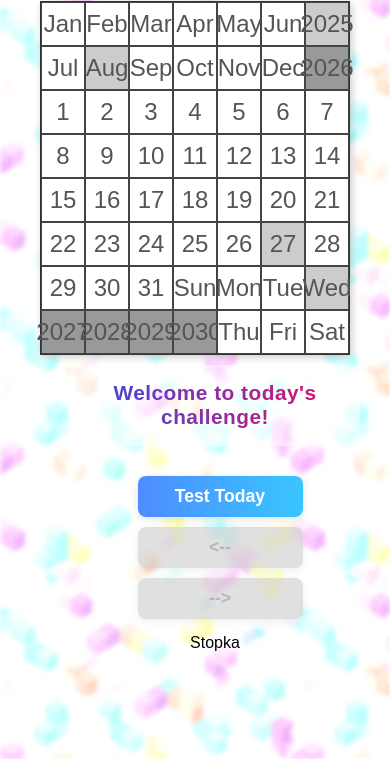
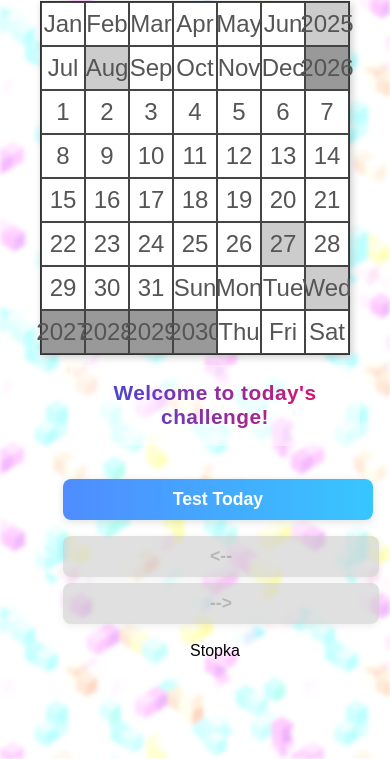
Before and after one commit to BogdanPasterak/BogdanPasterak.github.io, a plain HTML site: page index.html in a window 390 px wide. Shown: the part 85-844 px from the top of the page. Drawn offline with Linux system fonts and the light colour scheme.

Commit message:
uklad btn, zlamana linia

```diff
--- a/index.html
+++ b/index.html
@@ -23,8 +23,10 @@
             </div>
             <div class="buttons-container">
                 <button id="test">Test Today</button>
-                <button id="left" disabled>&lt;--</button>
-                <button id="right" disabled>--&gt;</button>
+                <div>
+                    <button id="left" disabled>&lt;--</button>
+                    <button id="right" disabled>--&gt;</button>
+                </div>
             </div>
             <footer>Stopka</footer>
 
--- a/script.js
+++ b/script.js
@@ -333,7 +333,7 @@ function setShapeOnBoard() {
 
 // 4  Modals
 function showModal(message, callback, singleButton = false) {
-    msg.textContent = message;
+    msg.innerHTML = message;
     modal.classList.remove('modal-hidden');
     board.classList.add('modal-blur');
 
@@ -409,7 +409,7 @@ btnLeft.onclick = function () {
 
 btnRight.onclick = function () {
     if (ustawione.length) {
-        showModal("Are you sure you want to see the entire solution?\nYou will spoil the fun of working independently.", function(result) {
+        showModal(`Are you sure you want to see the entire solution?<br><b>You will spoil the fun of working independently.</b>`, function(result) {
             if(result) {
                 while (ustawione.length) {
                     let o = ustawione.pop();
--- a/style.css
+++ b/style.css
@@ -128,14 +128,15 @@ h1, h2 {
     flex-wrap: wrap;
 }
 
-.buttons-container button {
+button {
     flex: 1 1 25%;
     min-width: 155px;
     max-width: 25%;
     box-sizing: border-box;
+
 }
 
-.buttons-container button:disabled {
+button:disabled {
     opacity: 0.5;
     cursor: not-allowed;
 }
@@ -250,7 +251,7 @@ h1, h2 {
         flex-direction: column;
         align-items: stretch;
     }
-    .buttons-container button {
+    button {
         max-width: 100%;
         width: 100%;
     }
@@ -293,8 +294,7 @@ h1, h2 {
 }
 
 /* Stylowanie przycisków w .buttons-container i w modalu */
-.buttons-container button,
-.modal-buttons button {
+button {
     padding: 10px 28px;
     font-size: 1.1em;
     border-radius: 8px;
@@ -305,17 +305,15 @@ h1, h2 {
     box-shadow: 0 2px 8px rgba(0,0,0,0.12);
     cursor: pointer;
     transition: background 0.2s, transform 0.2s;
-    margin: 0 5px;
+    margin: 3px;
 }
 
-.buttons-container button:hover:not(:disabled),
-.modal-buttons button:hover:not(:disabled) {
+button:hover:not(:disabled){
     background: linear-gradient(90deg, #38c6ff 0%, #4f8cff 100%);
     transform: scale(1.05);
 }
 
-.buttons-container button:disabled,
-.modal-buttons button:disabled {
+button:disabled {
     background: #cccccc;
     color: #888;
     cursor: not-allowed;
```
